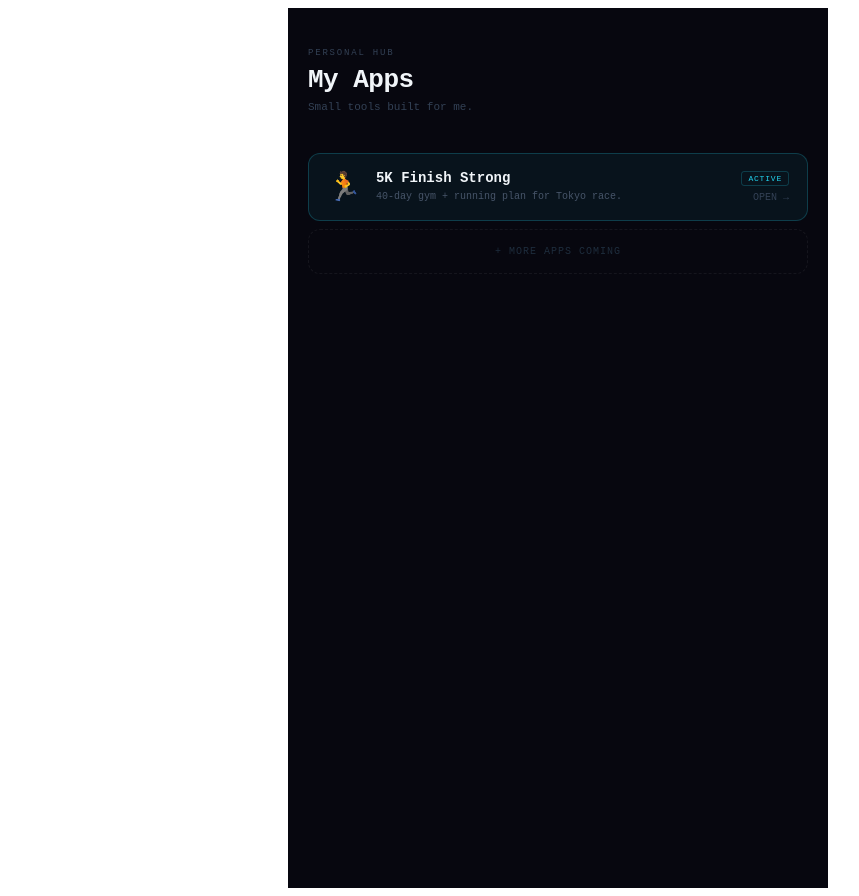
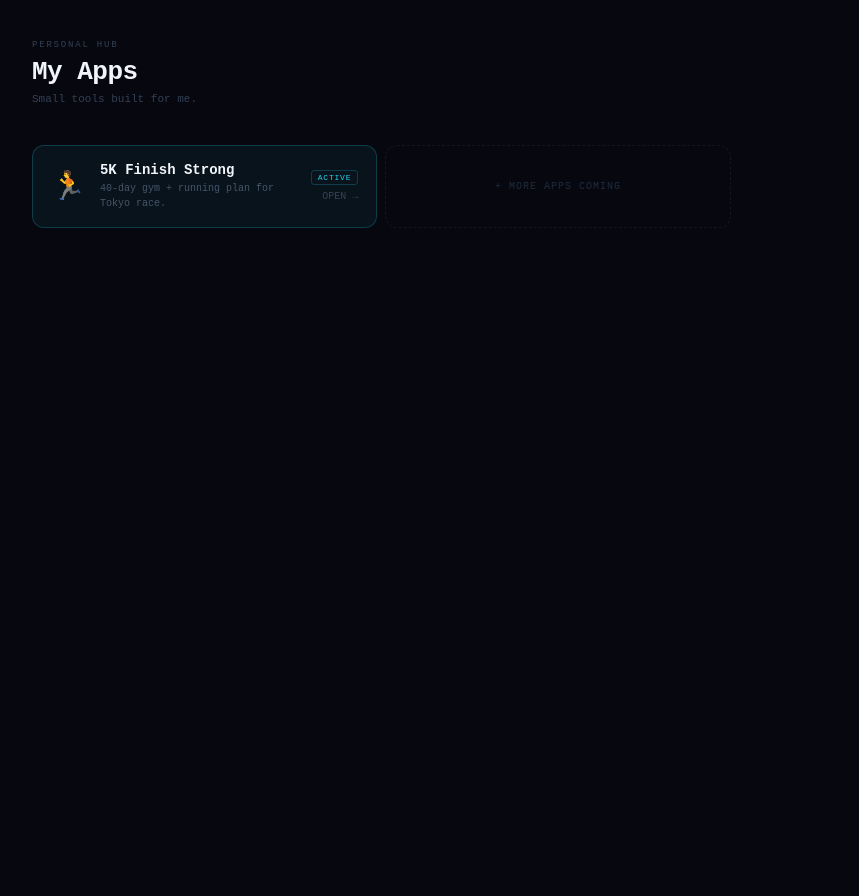
Before and after one commit to jaskanwal96/hub, a React (Vite) app: page / in a window 1280 px wide. Shown: the whole page, without its empty margins (82-941 px from the left). After the commit the page ends 800 px from the top, so only its background shows below. Built offline with nearby package versions, Linux system fonts and the light colour scheme.

Commit message:
Responsive

```diff
--- a/src/apps/Fitness.tsx
+++ b/src/apps/Fitness.tsx
@@ -102,13 +102,14 @@ export default function App() {
   const week = weeks[activeWeek];
 
   const S = {
-    root: { minHeight: "100vh", background: "#07070f", color: "#e2e8f0", fontFamily: "monospace", maxWidth: 500, margin: "0 auto" },
+    root: { minHeight: "100vh", background: "#07070f", color: "#e2e8f0", fontFamily: "monospace" },
     header: { background: "rgba(7,7,15,0.97)", borderBottom: "1px solid rgba(255,255,255,0.06)", padding: "16px 20px 13px" },
     tabs: { display: "flex", borderBottom: "1px solid rgba(255,255,255,0.05)", background: "#07070f" },
   };
 
   return (
     <div style={S.root}>
+      <div style={{ maxWidth: 600, margin: "0 auto" }}>
       {/* HEADER */}
       <div style={S.header}>
         <Link to="/" style={{ display: "inline-flex", alignItems: "center", gap: 5, fontSize: 9, color: "#334155", textDecoration: "none", letterSpacing: "0.1em", marginBottom: 12 }}>
@@ -363,5 +364,6 @@ export default function App() {
         </div>
       )}
     </div>
+      </div>
   );
 }
--- /dev/null
+++ b/src/index.css
@@ -0,0 +1,20 @@
+*, *::before, *::after { box-sizing: border-box; }
+body { margin: 0; background: #07070f; }
+
+.home-grid {
+  display: grid;
+  grid-template-columns: 1fr;
+  gap: 8px;
+}
+
+@media (min-width: 640px) {
+  .home-grid {
+    grid-template-columns: repeat(2, 1fr);
+  }
+}
+
+@media (min-width: 960px) {
+  .home-grid {
+    grid-template-columns: repeat(3, 1fr);
+  }
+}
--- a/src/index.tsx
+++ b/src/index.tsx
@@ -1,4 +1,5 @@
 import { StrictMode } from "react";
+import "./index.css";
 import { createRoot } from "react-dom/client";
 import { HashRouter, Routes, Route } from "react-router-dom";
 import Home from "./pages/Home";
--- a/src/pages/Home.tsx
+++ b/src/pages/Home.tsx
@@ -16,14 +16,14 @@ const apps = [
 
 export default function Home() {
   return (
-    <div style={{ minHeight: "100vh", background: "#07070f", color: "#e2e8f0", fontFamily: "monospace", maxWidth: 500, margin: "0 auto", padding: "40px 20px" }}>
+    <div style={{ minHeight: "100vh", background: "#07070f", color: "#e2e8f0", fontFamily: "monospace", padding: "40px 24px", maxWidth: 1100, margin: "0 auto" }}>
       <div style={{ marginBottom: 40 }}>
         <div style={{ fontSize: 9, letterSpacing: "0.2em", color: "#334155", marginBottom: 8 }}>PERSONAL HUB</div>
         <div style={{ fontSize: 26, fontWeight: 700, color: "#f1f5f9", letterSpacing: "-0.02em", lineHeight: 1.1 }}>My Apps</div>
         <div style={{ fontSize: 11, color: "#334155", marginTop: 6 }}>Small tools built for me.</div>
       </div>
 
-      <div style={{ display: "flex", flexDirection: "column", gap: 8 }}>
+      <div className="home-grid">
         {apps.map((app) => (
           <Link
             key={app.slug}
```
